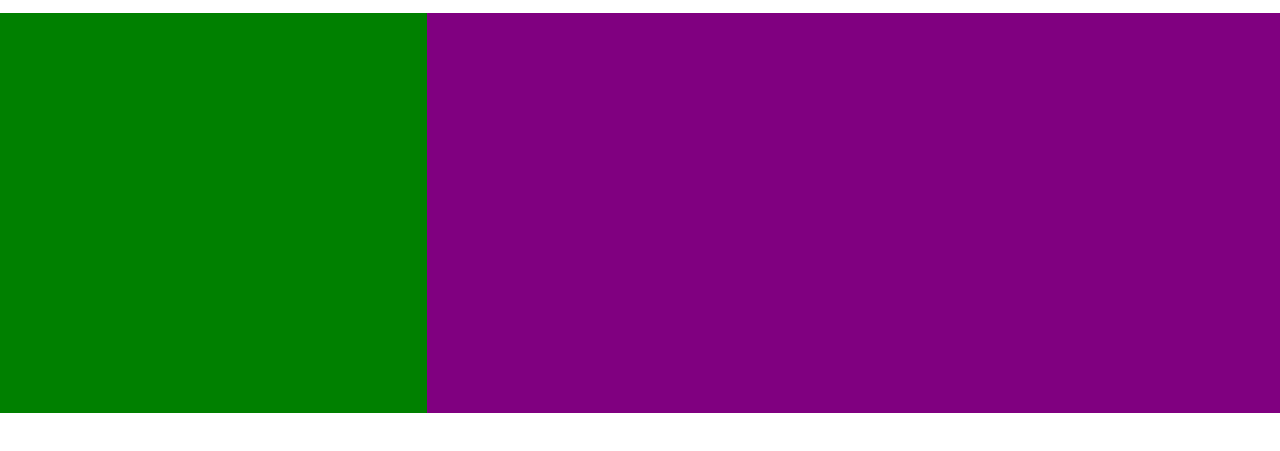
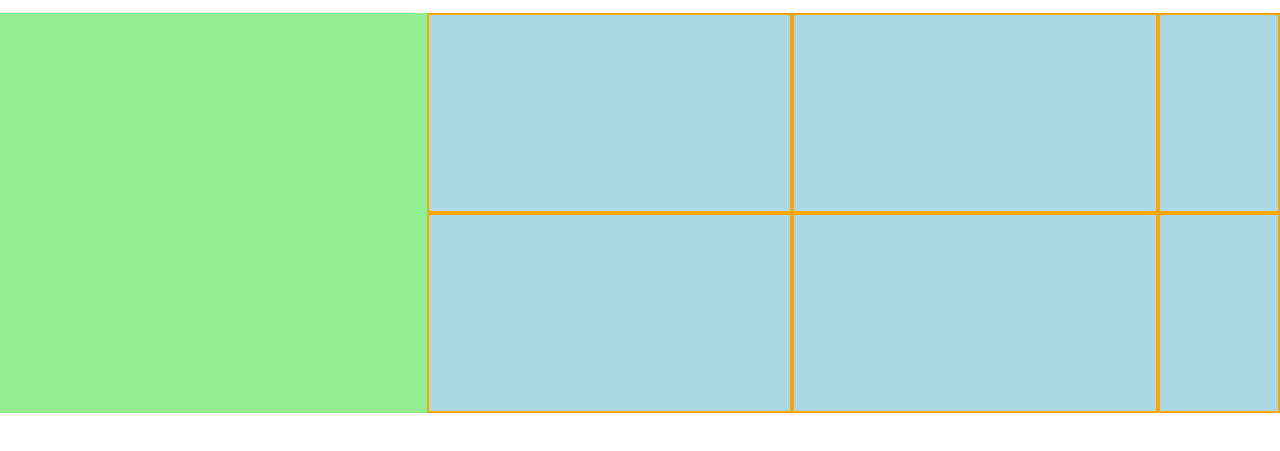
Before and after one commit to katarinakivimaa/boogie-kivimaa, a plain HTML site: page index.html in a window 1280 px wide. Shown: the part 75-526 px from the top of the page. Drawn offline with Linux system fonts and the light colour scheme.

Commit message:
added grid to half2 and changed colors

```diff
--- a/css/main.css
+++ b/css/main.css
@@ -99,15 +99,22 @@ header a {
   display: grid;
   grid-template-columns: 1fr 2fr;
   grid-template-rows: 1fr;
-  grid-column-gap: 0px;
-  grid-row-gap: 0px;
 }
 .half1 {
-  background-color: green;
+  background-color: lightgreen;
   width: auto;
   height: 400px;
 }
 .half2 {
-  background-color: purple;
+  background-color: lightblue;
   width: auto;
+  display: grid;
+  grid-template-columns: repeat(2, 3fr) 1fr;
+  grid-template-rows: repeat(2, 1fr);
+  grid-column-gap: 0px;
+  grid-row-gap: 0px;
 }
+.half2 div {
+  border: 2px solid orange;
+  padding: 2em;
+}
--- a/index.html
+++ b/index.html
@@ -24,7 +24,18 @@
 
       </div>
       <div class="half2">
-
+        <div class="">
+        </div>
+        <div class="">
+        </div>
+        <div class="">
+        </div>
+        <div class="">
+        </div>
+        <div class="">
+        </div>
+        <div class="">
+        </div>
       </div>
     </section>
   </body>
```
